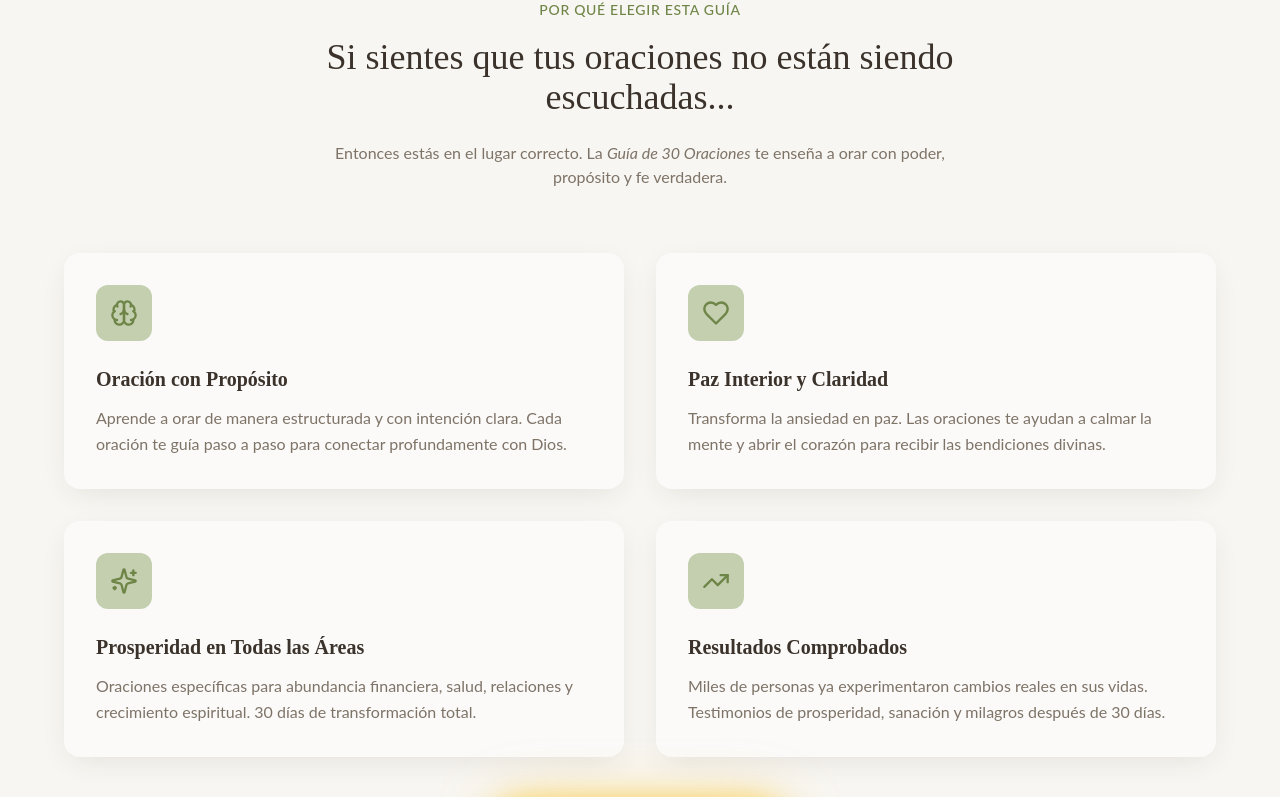
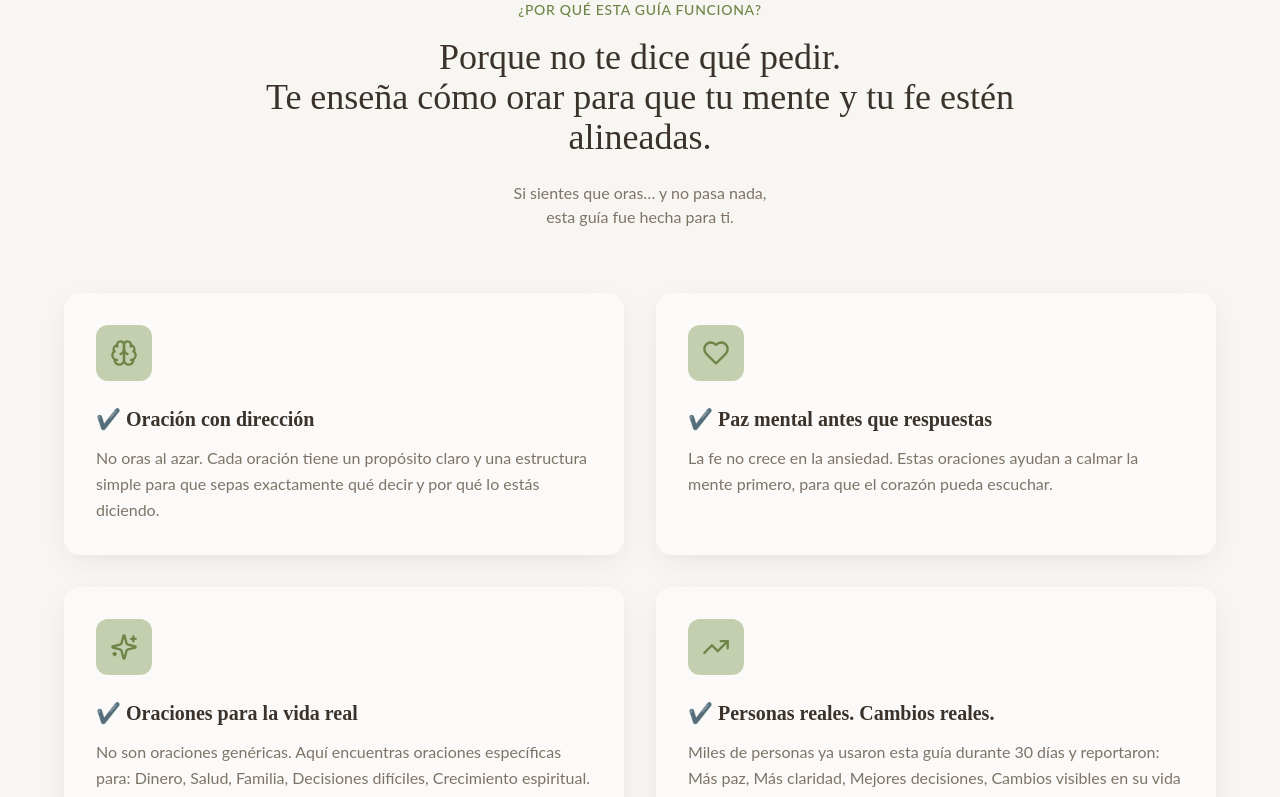
Before and after one commit to JonasKash/oraciones, a React (Vite) app: page / in a window 1280 px wide. Shown: the part 1398-2195 px from the top of the page. Built offline with nearby package versions, Linux system fonts and the light colour scheme; the HTML template or start-up script is replaced by a standard one.

Commit message:
feat: atualiza secao de beneficios com novo copy - Titulo: Por que esta guia funciona - Subtitulo sobre alinhar mente e fe - 4 beneficios com check marks e descricoes detalhadas - Linguagem mais direta e focada em resultados reais

```diff
--- a/src/components/BenefitsSection.tsx
+++ b/src/components/BenefitsSection.tsx
@@ -3,23 +3,23 @@ import { Brain, Heart, Sparkles, TrendingUp } from "lucide-react";
 const benefits = [
   {
     icon: Brain,
-    title: "Oración con Propósito",
-    description: "Aprende a orar de manera estructurada y con intención clara. Cada oración te guía paso a paso para conectar profundamente con Dios."
+    title: "✔️ Oración con dirección",
+    description: "No oras al azar. Cada oración tiene un propósito claro y una estructura simple para que sepas exactamente qué decir y por qué lo estás diciendo."
   },
   {
     icon: Heart,
-    title: "Paz Interior y Claridad",
-    description: "Transforma la ansiedad en paz. Las oraciones te ayudan a calmar la mente y abrir el corazón para recibir las bendiciones divinas."
+    title: "✔️ Paz mental antes que respuestas",
+    description: "La fe no crece en la ansiedad. Estas oraciones ayudan a calmar la mente primero, para que el corazón pueda escuchar."
   },
   {
     icon: Sparkles,
-    title: "Prosperidad en Todas las Áreas",
-    description: "Oraciones específicas para abundancia financiera, salud, relaciones y crecimiento espiritual. 30 días de transformación total."
+    title: "✔️ Oraciones para la vida real",
+    description: "No son oraciones genéricas. Aquí encuentras oraciones específicas para: Dinero, Salud, Familia, Decisiones difíciles, Crecimiento espiritual. Un camino de 30 días, paso a paso."
   },
   {
     icon: TrendingUp,
-    title: "Resultados Comprobados",
-    description: "Miles de personas ya experimentaron cambios reales en sus vidas. Testimonios de prosperidad, sanación y milagros después de 30 días."
+    title: "✔️ Personas reales. Cambios reales.",
+    description: "Miles de personas ya usaron esta guía durante 30 días y reportaron: Más paz, Más claridad, Mejores decisiones, Cambios visibles en su vida diaria."
   }
 ];
 
@@ -29,16 +29,18 @@ const BenefitsSection = () => {
       <div className="max-w-6xl mx-auto">
         <div className="text-center mb-4">
           <span className="text-sage-dark uppercase tracking-wider text-sm font-medium">
-            Por qué elegir esta Guía
+            ¿Por qué esta guía funciona?
           </span>
         </div>
 
         <h2 className="font-heading text-3xl md:text-4xl text-center mb-6 max-w-3xl mx-auto">
-          Si sientes que tus oraciones no están siendo escuchadas...
+          Porque no te dice qué pedir.<br />
+          Te enseña cómo orar para que tu mente y tu fe estén alineadas.
         </h2>
 
         <p className="text-center text-muted-foreground mb-16 max-w-2xl mx-auto">
-          Entonces estás en el lugar correcto. La <em>Guía de 30 Oraciones</em> te enseña a orar con poder, propósito y fe verdadera.
+          Si sientes que oras… y no pasa nada,<br />
+          esta guía fue hecha para ti.
         </p>
 
         <div className="grid md:grid-cols-2 gap-8">
```
